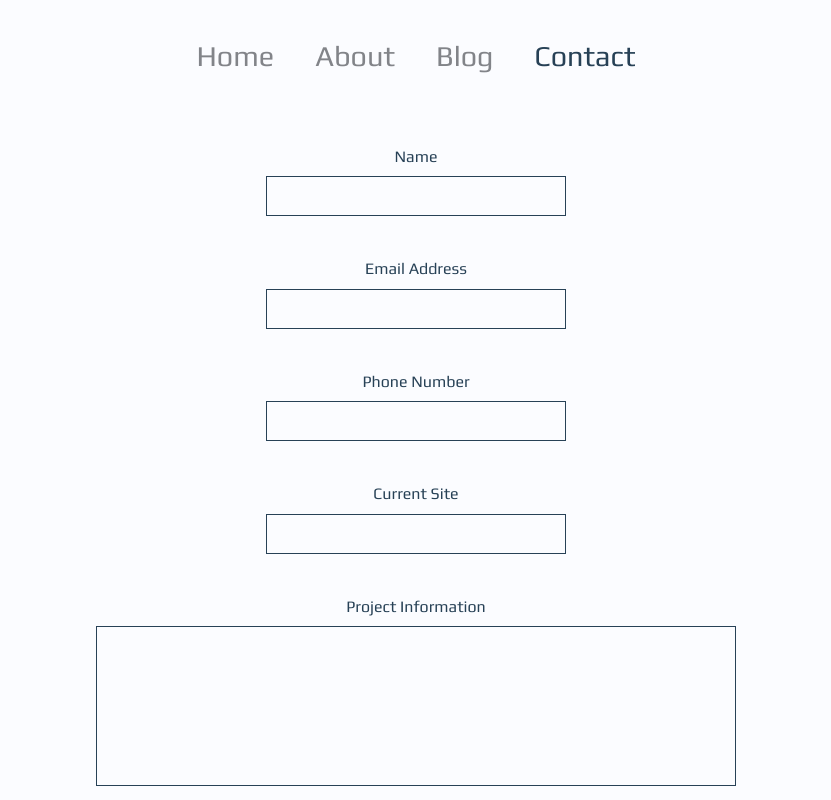
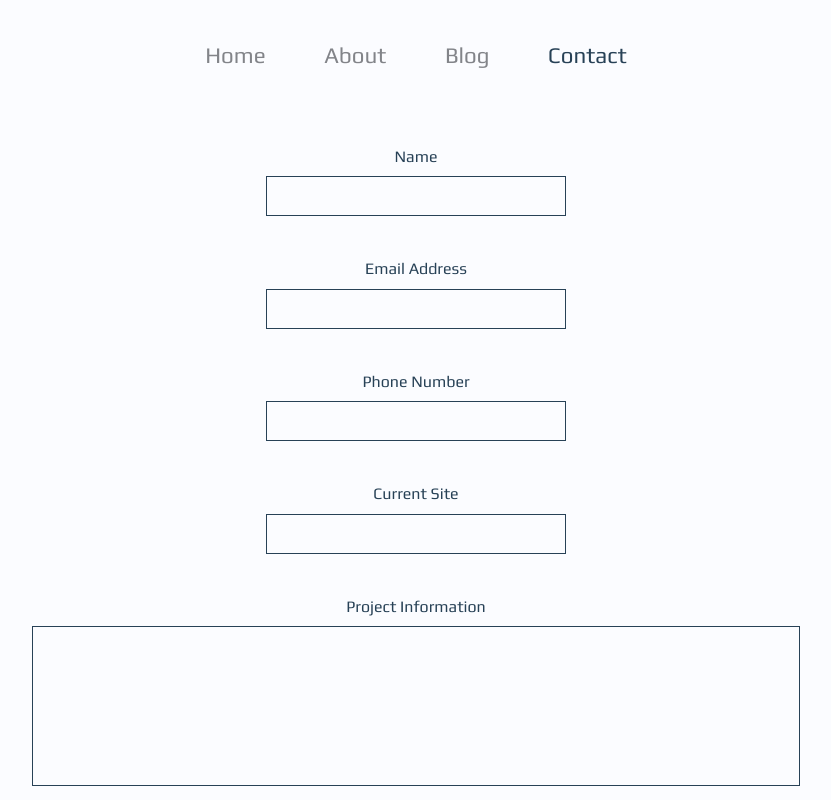
Before and after one commit to JamesGood626/theFolio, a React (Create React App) app in the folder client/: page /contact in a window 1280 px wide. Shown: the whole page, without its empty margins (224-1055 px from the left). Built offline with nearby package versions, Linux system fonts and the light colour scheme; a web font is replaced by a local one.

Commit message:
change font and input sizes

```diff
--- a/client/src/Pages/Contact/input.js
+++ b/client/src/Pages/Contact/input.js
@@ -13,13 +13,18 @@ const Label = styled.label`
   color: #274156;
   position: relative;
   top: 1.25rem;
+  font-size: 0.8rem;
+
+  @media screen and (min-width: 742px) {
+    font-size: 1rem;
+  }
 `
 
 const StyledInput = styled.input`
   position: relative;
   margin-top: 1.875rem;
   margin-bottom: 1.5rem;
-  width: 90vw;
+  width: 75vw;
   height: 2.5rem;
   background-color: rgba(0,0,0,0);
   padding: 0.625rem;
@@ -52,8 +57,8 @@ const FormError = styled.div`
 const Input = ({ input, label, name, meta: { error, touched } }) => {
   return (
     <Section>
-      <Label>{label}</Label>
-      <StyledInput {...input}></StyledInput>
+      <Label>{ label }</Label>
+      <StyledInput { ...input }></StyledInput>
       <FormError>
         { touched && error }
       </FormError>
--- a/client/src/Pages/Contact/textArea.js
+++ b/client/src/Pages/Contact/textArea.js
@@ -13,10 +13,15 @@ const Label = styled.label`
   color: #274156;
   position: relative;
   top: 1.25rem;
+  font-size: 0.8rem;
+
+  @media screen and (min-width: 742px) {
+    font-size: 1rem;
+  }
 `
 
 const StyledTextArea = styled.textarea`
-  width: 90vw;
+  width: 75vw;
   height: 20vh;
   border-radius: 0.625rem;
   position: relative;
@@ -31,8 +36,12 @@ const StyledTextArea = styled.textarea`
   resize: none;
   margin-bottom: 1.5rem;
 
-  @media (min-width: 500px) {
+  @media screen and (min-width: 1024px) {
     width: 50vw;
+  }
+
+  @media screen and (min-width: 500px) {
+    width: 60vw;
   }
 
   &:focus {
--- a/client/src/Pages/Navbar/index.js
+++ b/client/src/Pages/Navbar/index.js
@@ -29,9 +29,7 @@ const Ul = styled.ul`
   height: 100%;
   font-size: 1rem;
 
-
-  @media (min-width: 742px) {
-    font-size: 1.8rem;
+  @media screen and (min-width: 742px) {
     width: 30rem;
   }
 `
@@ -41,6 +39,10 @@ const Li = styled.li`
 
   &:hover {
     color: #d0ccd0;
+  }
+
+  @media screen and (min-width: 742px) {
+    font-size: 1.4rem;
   }
 `
 
@@ -52,10 +54,10 @@ const navbar = ({ location, menuItems, homeRouteStyle }) => {
   return(
     <Div style={ homeRouteStyle }>
       <Ul>
-        { menuItems.map(menuItem => {
+        { menuItems.map((menuItem, i) => {
             return (
               <Link key={ menuItem.name } style={{ 'textDecoration': 'none' }} to={ menuItem.path }>
-                <Li style={ (menuItem.path === location.pathname) ? active : null }>{ menuItem.name }</Li>
+                <Li tabIndex={ i } style={ (menuItem.path === location.pathname) ? active : null }>{ menuItem.name }</Li>
               </Link>
             )
           })
```
Also changed, not shown: client/src/Pages/Contact/Form.js (indentation only), 7 other files (tests, documents, lock files or other folders).
